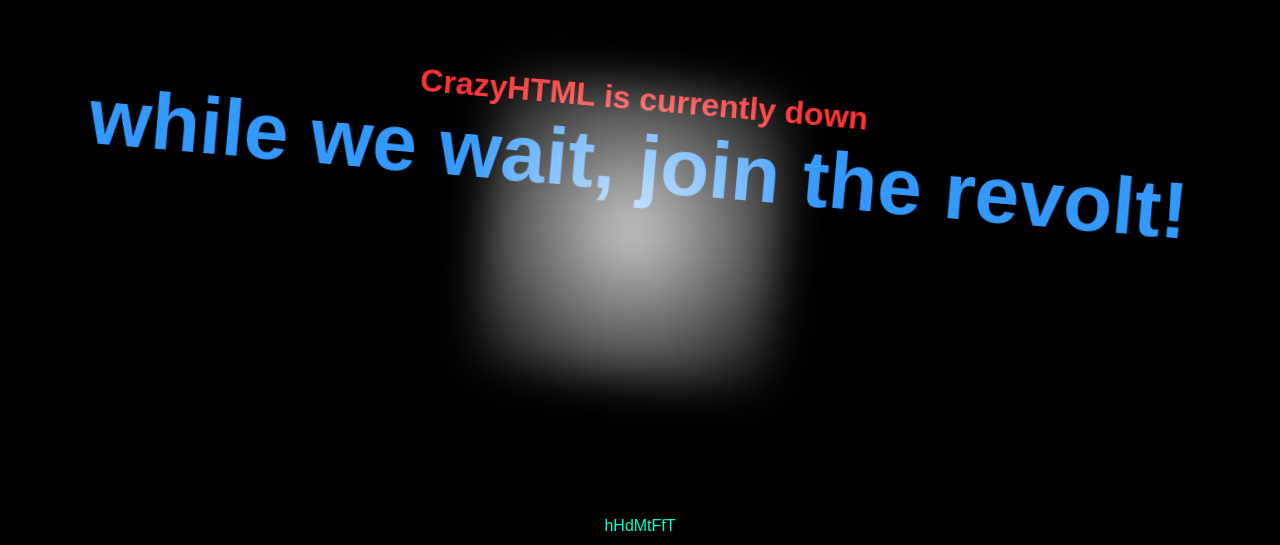
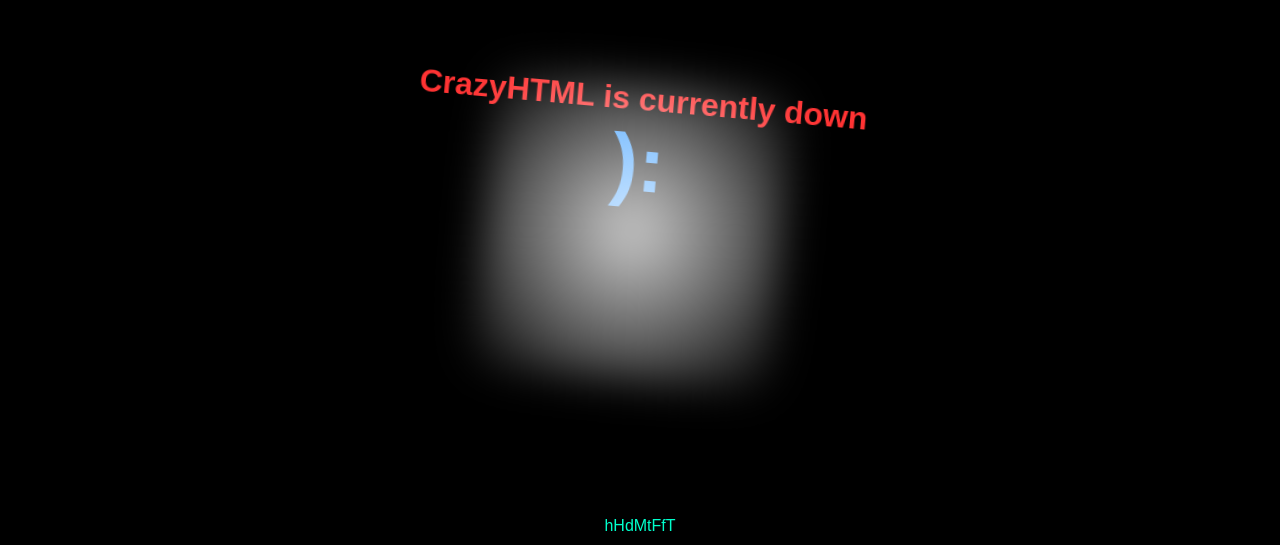
Before and after one commit to massiveL0L/crazy-html, a plain HTML site: page index.html in a window 1280 px wide. Shown: the part 255-800 px from the top of the page. Drawn offline with Linux system fonts and the light colour scheme.

Commit message:
Update index.html

```diff
--- a/index.html
+++ b/index.html
@@ -83,7 +83,7 @@
 <body>
     <div class="spotlight">
         <div class="text">CrazyHTML is currently down</div>
-        <div class="big-text">while we wait, join the revolt!</div>
+        <div class="big-text">):</div>
     </div>
     <div class="bottom">
         <a href="https://rvlt.gg/hHdMtFfT" target="_blank">hHdMtFfT</a>
```
